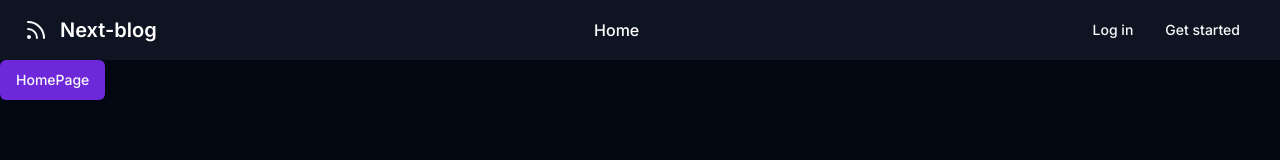
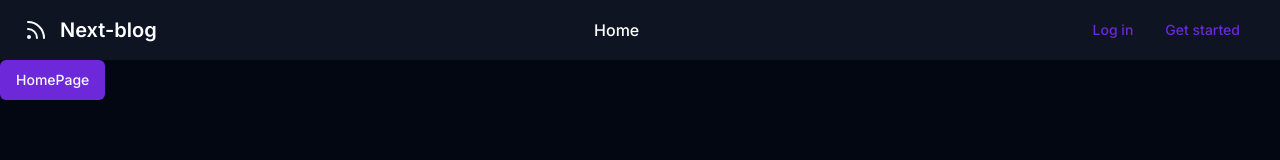
Before and after one commit to sezardino/next-blog, a Next.js app: page / in a window 1280 px wide. Shown: the top 160 px of the page. Built offline with nearby package versions, Linux system fonts and the light colour scheme; no server answers.

Commit message:
ft: update button styles

```diff
--- a/src/components/ui/button.tsx
+++ b/src/components/ui/button.tsx
@@ -8,15 +8,10 @@ const buttonVariants = cva(
   {
     variants: {
       variant: {
-        default: "bg-primary text-primary-foreground hover:bg-primary/90",
-        destructive:
-          "bg-destructive text-destructive-foreground hover:bg-destructive/90",
-        outline:
-          "border border-input bg-background hover:bg-accent text-white hover:text-accent-foreground",
-        secondary:
-          "bg-secondary text-secondary-foreground hover:bg-secondary/80",
-        ghost: "hover:bg-accent hover:text-accent-foreground",
-        link: "text-primary underline-offset-4 hover:underline !p-0",
+        default: "",
+        outline: "border border-input hover:text-white",
+        ghost: "",
+        link: "underline-offset-4 hover:underline !p-0",
       },
       size: {
         default: "h-10 px-4 py-2",
@@ -24,26 +19,165 @@ const buttonVariants = cva(
         lg: "h-11 rounded-md px-8",
         icon: "h-10 w-10",
       },
+      color: {
+        primary: "",
+        secondary: "",
+        destructive: "",
+        warning: "",
+        info: "",
+        success: "",
+      },
     },
+    compoundVariants: [
+      {
+        variant: "default",
+        color: "primary",
+        className: "bg-primary text-primary-foreground hover:bg-primary/90",
+      },
+      {
+        variant: "default",
+        color: "secondary",
+        className:
+          "bg-secondary text-secondary-foreground hover:bg-secondary/80",
+      },
+      {
+        variant: "default",
+        color: "destructive",
+        className:
+          "bg-destructive text-destructive-foreground hover:bg-destructive/90",
+      },
+      {
+        variant: "default",
+        color: "warning",
+        className: "bg-yellow-600 text-white hover:bg-yellow-600/90",
+      },
+      {
+        variant: "default",
+        color: "info",
+        className: "bg-blue-500 text-white hover:bg-blue-500/90",
+      },
+      {
+        variant: "default",
+        color: "success",
+        className: "bg-green-500 text-white hover:bg-green-500/90",
+      },
+
+      // For the outline variant
+      {
+        variant: "outline",
+        color: "primary",
+        className: "border-primary text-primary hover:bg-primary",
+      },
+      {
+        variant: "outline",
+        color: "secondary",
+        className: "border-secondary text-secondary hover:bg-secondary",
+      },
+      {
+        variant: "outline",
+        color: "destructive",
+        className: "border-destructive text-destructive hover:bg-destructive",
+      },
+      {
+        variant: "outline",
+        color: "warning",
+        className: "border-yellow-500 text-yellow-500 hover:bg-yellow-500",
+      },
+      {
+        variant: "outline",
+        color: "info",
+        className: "border-blue-500 text-blue-500 hover:bg-blue-500",
+      },
+      {
+        variant: "outline",
+        color: "success",
+        className: "border-green-500 text-green-500 hover:bg-green-500",
+      },
+
+      // Ghost variant colors
+      {
+        variant: "ghost",
+        color: "primary",
+        className: "text-primary hover:bg-primary/20",
+      },
+      {
+        variant: "ghost",
+        color: "secondary",
+        className: "text-secondary hover:bg-secondary/20",
+      },
+      {
+        variant: "ghost",
+        color: "destructive",
+        className: "text-destructive hover:bg-destructive/20",
+      },
+      {
+        variant: "ghost",
+        color: "warning",
+        className: "text-yellow-500 hover:bg-yellow-500/20",
+      },
+      {
+        variant: "ghost",
+        color: "info",
+        className: "text-blue-500 hover:bg-blue-500/20",
+      },
+      {
+        variant: "ghost",
+        color: "success",
+        className: "text-green-500 hover:bg-green-500/20",
+      },
+
+      // For the link variant (only text color change)
+      {
+        variant: "link",
+        color: "primary",
+        className: "text-primary hover:text-primary/80",
+      },
+      {
+        variant: "link",
+        color: "secondary",
+        className: "text-secondary hover:text-secondary/80",
+      },
+      {
+        variant: "link",
+        color: "destructive",
+        className: "text-destructive hover:text-destructive/80",
+      },
+      {
+        variant: "link",
+        color: "warning",
+        className: "text-yellow-500 hover:text-yellow-500/80",
+      },
+      {
+        variant: "link",
+        color: "info",
+        className: "text-blue-500 hover:text-blue-500/80",
+      },
+      {
+        variant: "link",
+        color: "success",
+        className: "text-green-500 hover:text-green-500/80",
+      },
+    ],
     defaultVariants: {
       variant: "default",
+      color: "primary",
       size: "default",
     },
   }
 );
 
 export interface ButtonProps
-  extends ButtonHTMLAttributes<HTMLButtonElement>,
+  extends Omit<ButtonHTMLAttributes<HTMLButtonElement>, "color">,
     VariantProps<typeof buttonVariants> {
   asChild?: boolean;
 }
 
 const Button = forwardRef<HTMLButtonElement, ButtonProps>(
-  ({ className, variant, size, asChild = false, ...props }, ref) => {
+  ({ className, color, variant, size, asChild = false, ...props }, ref) => {
     const Comp = asChild ? Slot : "button";
     return (
       <Comp
-        className={cn(buttonVariants({ variant, size, className }))}
+        className={cn(buttonVariants({ variant, size, color, className }))}
         ref={ref}
         {...props}
       />
```
